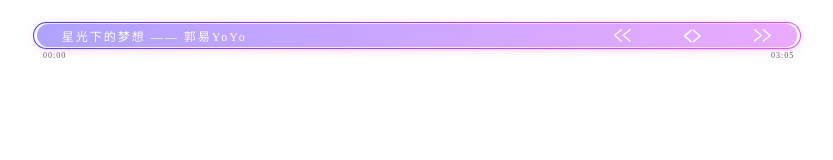
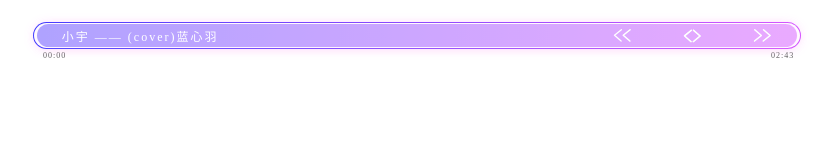
Before and after one commit to F0001234/F0001, a plain HTML site: page liuyanban/liuyanban.html in a window 1280 px wide. Shown: the full height of the page, 223-1056 px from the left. Drawn offline with nearby package versions, Linux system fonts and the light colour scheme.

Commit message:
Update liuyanban.html

```diff
--- a/liuyanban/liuyanban.html
+++ b/liuyanban/liuyanban.html
@@ -150,7 +150,7 @@
         // 保存音乐列表信息
         var musicList = [];
         // 声明变量，保存当前歌曲
-        var currentIndex = 1;
+        var currentIndex = 0;
         // 加载音乐列表信息
         $.ajax({
             type: "GET",
```
